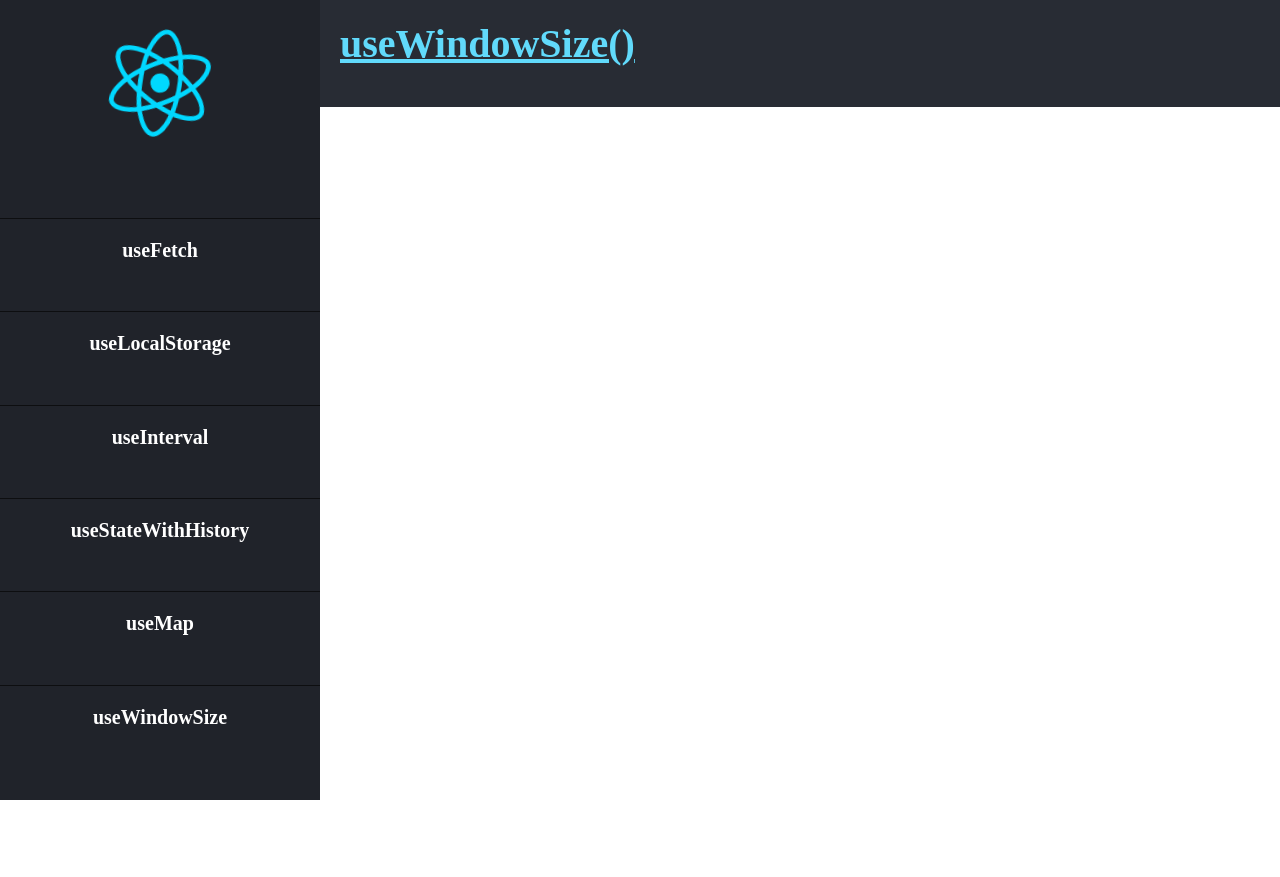
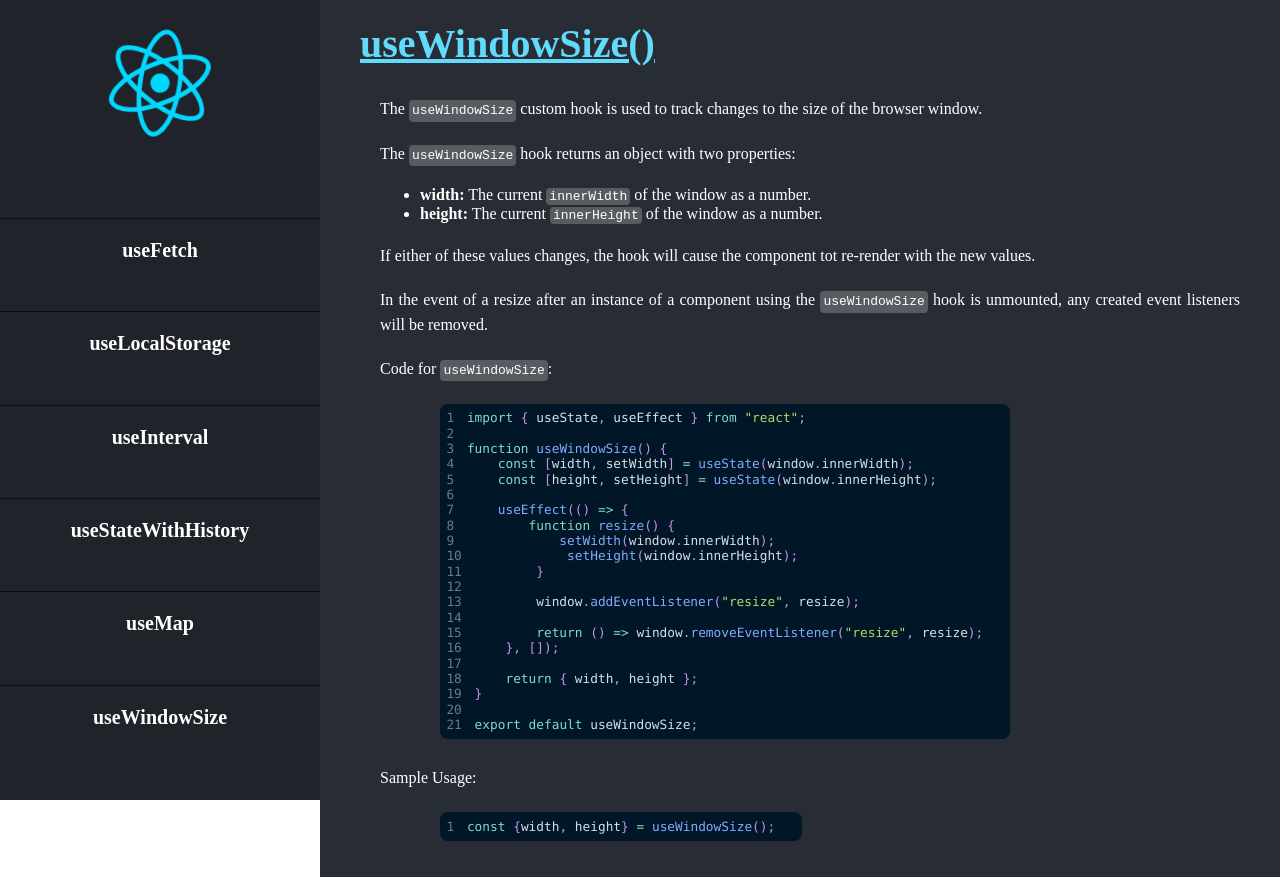
Before and after one commit to Milind452/react-custom-hooks, a React (Vite) app: page /useWindowSize in a window 1280 px wide. Before the commit the page ends 800 px from the top, so only its background shows below. Built offline with nearby package versions, Linux system fonts and the light colour scheme.

Commit message:
Add content for useWindowSize

```diff
--- a/src/Components/UseWindowSize.jsx
+++ b/src/Components/UseWindowSize.jsx
@@ -1,3 +1,149 @@
+import "../prism.css";
+import "./hookStyles.css";
+import Highlight, { defaultProps } from "prism-react-renderer";
+import theme from "prism-react-renderer/themes/nightOwl";
+
 export default function UseWindowSize() {
-    return <h2>useWindowSize()</h2>;
+    const hookCode = `
+import { useState, useEffect } from "react";
+
+function useWindowSize() {
+    const [width, setWidth] = useState(window.innerWidth);
+    const [height, setHeight] = useState(window.innerHeight);
+
+    useEffect(() => {
+        function resize() {
+            setWidth(window.innerWidth);
+            setHeight(window.innerHeight);
+        }
+
+        window.addEventListener("resize", resize);
+
+        return () => window.removeEventListener("resize", resize);
+    }, []);
+
+    return { width, height };
 }
+
+export default useWindowSize;
+    `.trim();
+
+    const hookSampleCode = `
+const {width, height} = useWindowSize();
+    `.trim();
+
+    return (
+        <article>
+            <h2>useWindowSize()</h2>
+            <p>
+                The <pre>useWindowSize</pre> custom hook is used to track
+                changes to the size of the browser window.
+            </p>
+            <p>
+                The <pre>useWindowSize</pre> hook returns an object with two
+                properties:
+            </p>
+            <ul>
+                <li>
+                    <strong>width:</strong> The current <pre>innerWidth</pre> of
+                    the window as a number.
+                </li>
+                <li>
+                    <strong>height:</strong> The current <pre>innerHeight</pre>{" "}
+                    of the window as a number.
+                </li>
+            </ul>
+            <p>
+                If either of these values changes, the hook will cause the
+                component tot re-render with the new values.
+            </p>
+            <p>
+                In the event of a resize after an instance of a component using
+                the <pre>useWindowSize</pre> hook is unmounted, any created
+                event listeners will be removed.
+            </p>
+            <p>
+                Code for <pre>useWindowSize</pre>:
+            </p>
+            <div className="code-wrapper">
+                <Highlight
+                    {...defaultProps}
+                    code={hookCode}
+                    theme={theme}
+                    language="jsx"
+                >
+                    {({
+                        className,
+                        style,
+                        tokens,
+                        getLineProps,
+                        getTokenProps,
+                    }) => (
+                        <pre className="language-javascript" style={style}>
+                            {tokens.map((line, i) => (
+                                <div
+                                    className="line"
+                                    key={i}
+                                    {...getLineProps({ line, key: i })}
+                                >
+                                    <div className="line-no">{i + 1}</div>
+                                    <div className="line-content">
+                                        {line.map((token, key) => (
+                                            <span
+                                                key={key}
+                                                {...getTokenProps({
+                                                    token,
+                                                    key,
+                                                })}
+                                            />
+                                        ))}
+                                    </div>
+                                </div>
+                            ))}
+                        </pre>
+                    )}
+                </Highlight>
+            </div>
+            <p>Sample Usage:</p>
+            <div className="code-wrapper">
+                <Highlight
+                    {...defaultProps}
+                    code={hookSampleCode}
+                    theme={theme}
+                    language="jsx"
+                >
+                    {({
+                        className,
+                        style,
+                        tokens,
+                        getLineProps,
+                        getTokenProps,
+                    }) => (
+                        <pre className="language-javascript" style={style}>
+                            {tokens.map((line, i) => (
+                                <div
+                                    className="line"
+                                    key={i}
+                                    {...getLineProps({ line, key: i })}
+                                >
+                                    <div className="line-no">{i + 1}</div>
+                                    <div className="line-content">
+                                        {line.map((token, key) => (
+                                            <span
+                                                key={key}
+                                                {...getTokenProps({
+                                                    token,
+                                                    key,
+                                                })}
+                                            />
+                                        ))}
+                                    </div>
+                                </div>
+                            ))}
+                        </pre>
+                    )}
+                </Highlight>
+            </div>
+        </article>
+    );
+}
```
